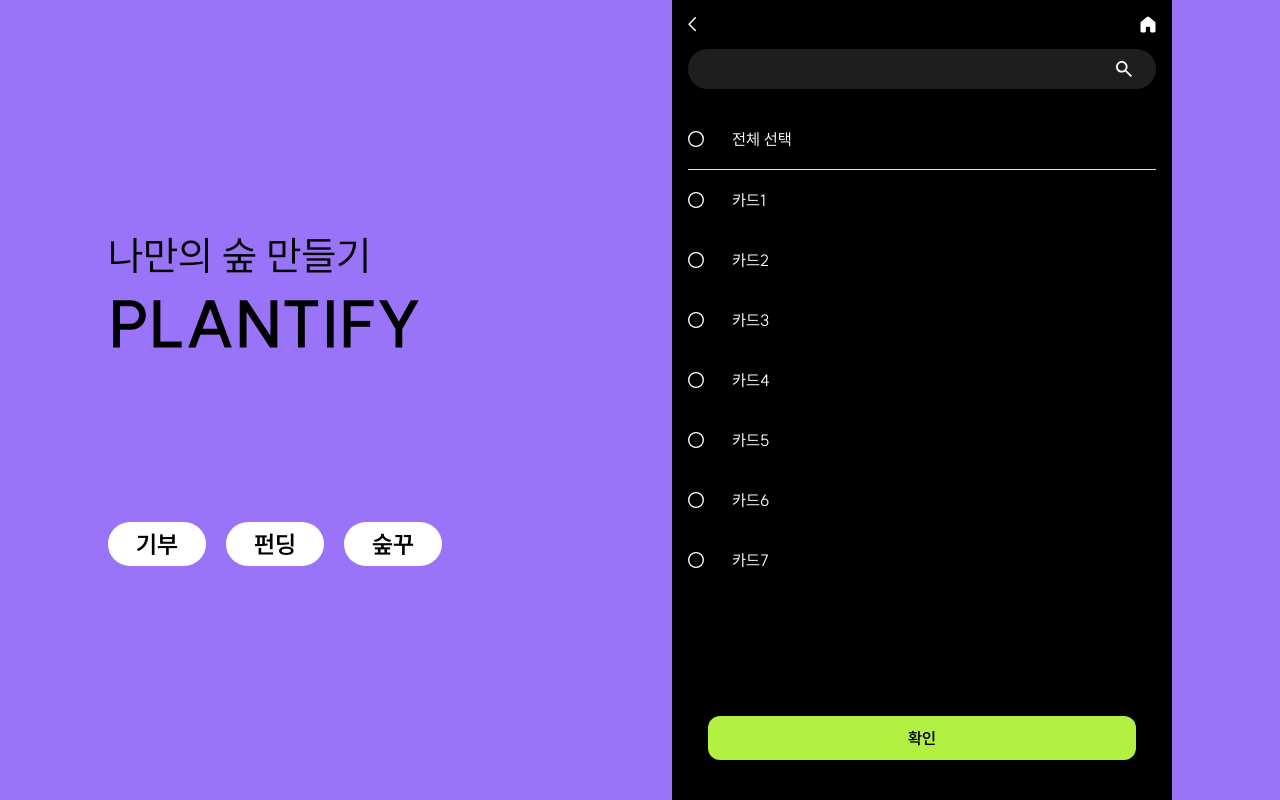
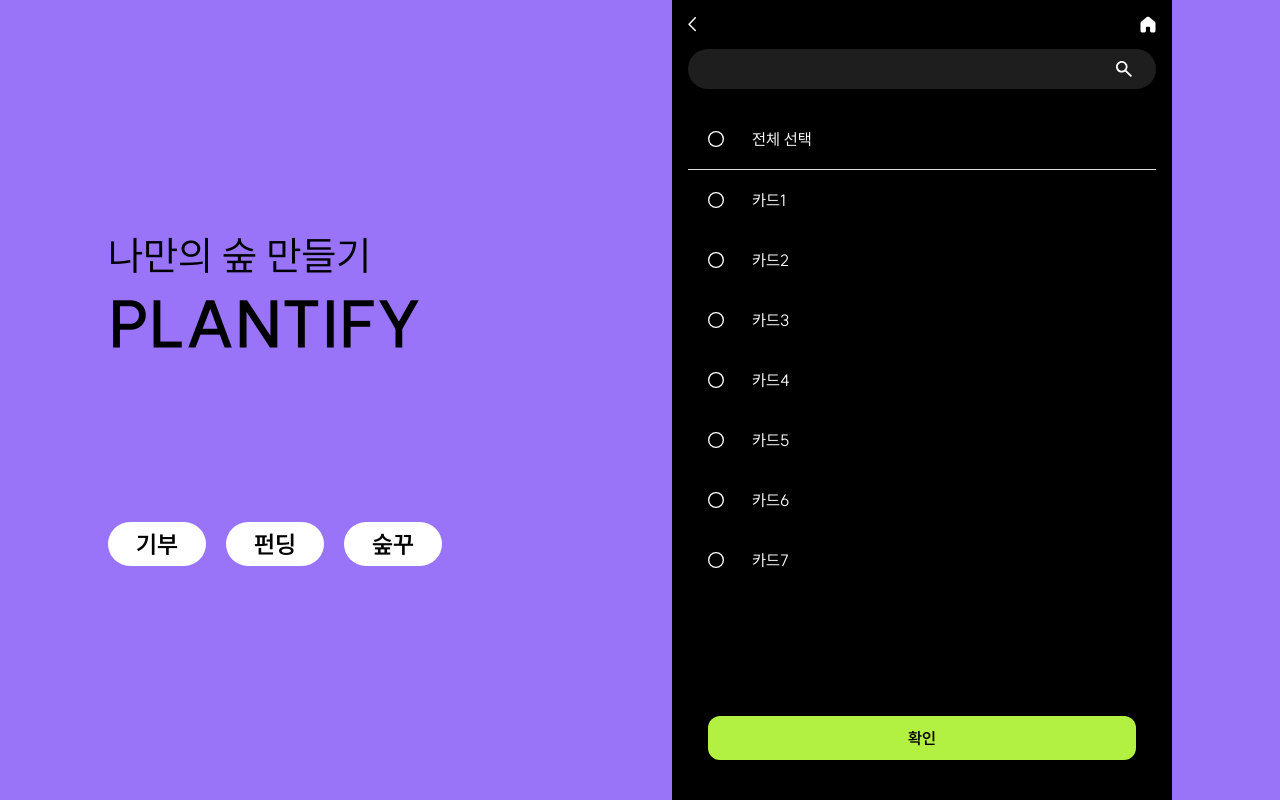
Before and after one commit to Chaemin-L/plantify-client, a Next.js app: page /card-add in a window 1280 px wide. Built offline with nearby package versions, Linux system fonts and the light colour scheme.

Commit message:
fix: 카드 검색 페이지 스타일링 수정

```diff
--- a/src/app/card-add/(components)/checklist.tsx
+++ b/src/app/card-add/(components)/checklist.tsx
@@ -41,10 +41,14 @@ export default function CheckList({ cardList }: { cardList: CardType[] }) {
 
   return (
     <div className="flex flex-col relative ">
-      <Checkbox label="전체 선택" onClick={onCheckAll} />
+      <div className="px-5">
+        <Checkbox label="전체 선택" onClick={onCheckAll} />
+      </div>
       <div className="bg-shadow-200 h-[1px] w-full" />
 
-      <div className={clsx("flex flex-col ", !checkedCard.length && "hidden")}>
+      <div
+        className={clsx("flex flex-col px-5", !checkedCard.length && "hidden")}
+      >
         {checkedCard.map((card) => (
           <Checkbox
             key={card.id}
@@ -56,7 +60,7 @@ export default function CheckList({ cardList }: { cardList: CardType[] }) {
         ))}
       </div>
 
-      <div className="flex flex-col">
+      <div className="flex flex-col px-5">
         {cardList
           .filter((card) => !checkedCard.includes(card))
           .map((card) => (
```
